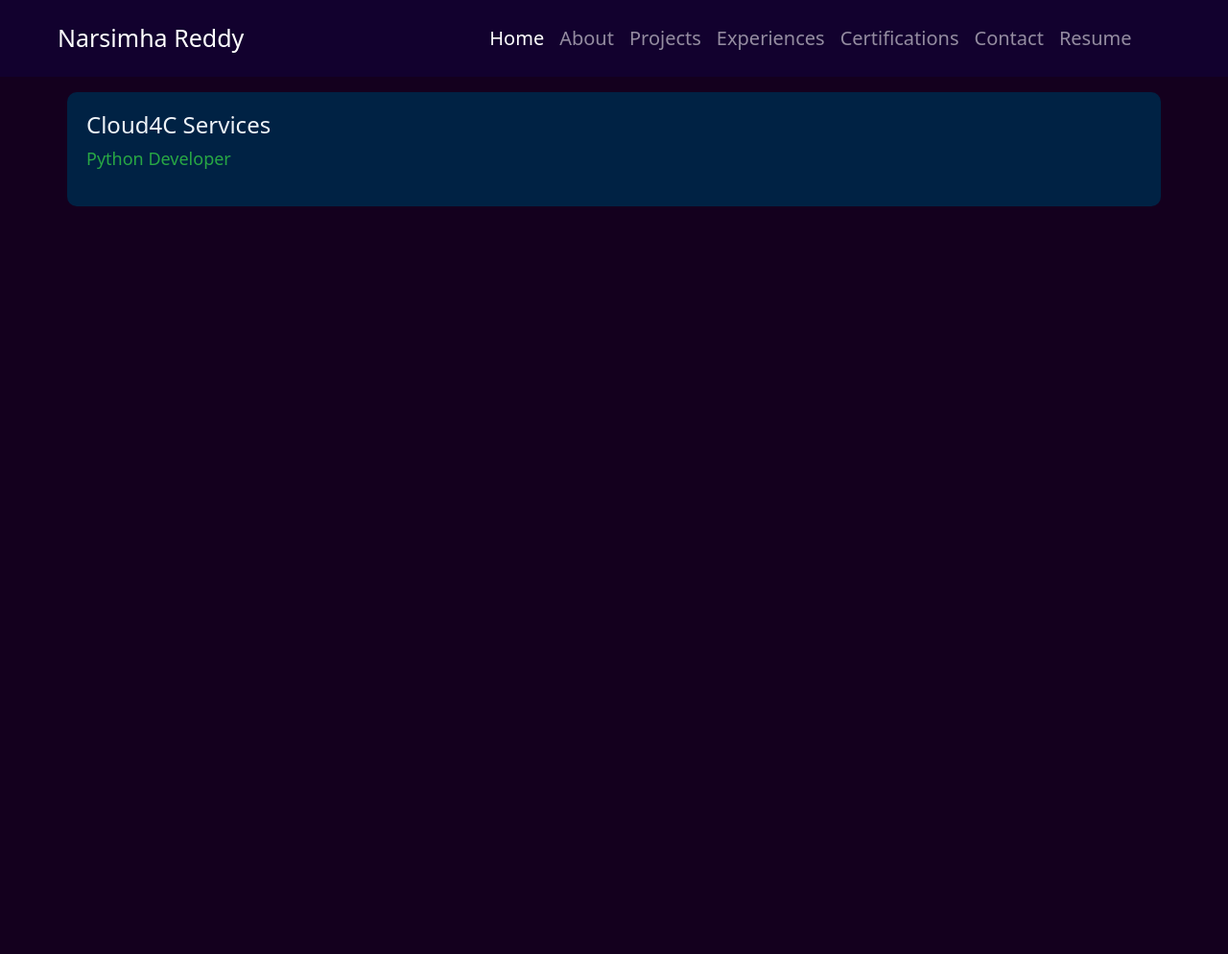
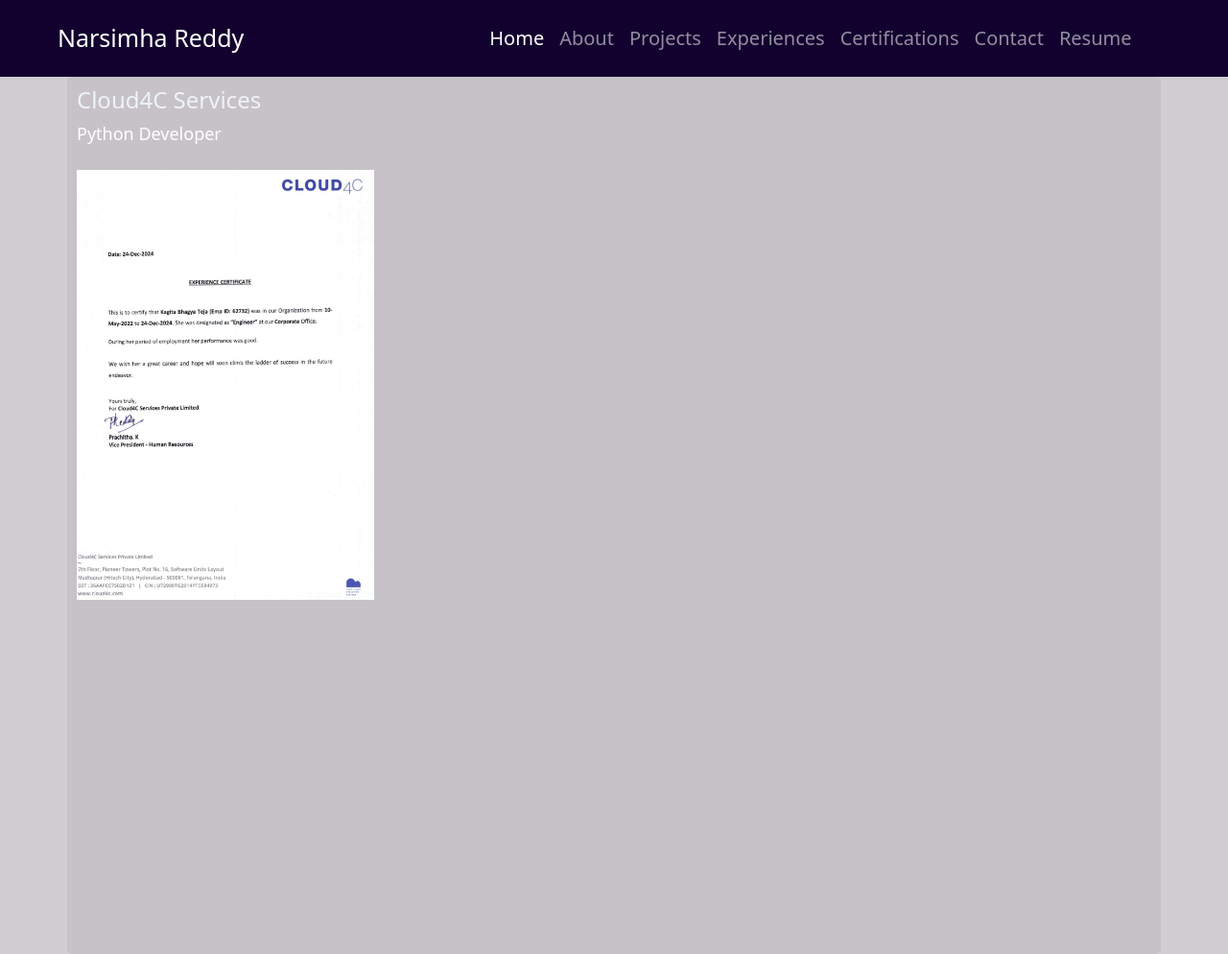
Before and after one commit to bhagyateja/Portfolio-1, a Django app: page /experience/ in a window 1280 px wide. Shown: the whole page at 96% size. Before the commit the page ends 215 px from the top, so only its background shows below. Run offline with Django 5.2, Linux system fonts and the light colour scheme.

Commit message:
Made changes in Home page

```diff
--- a/resume/static/css/style.css
+++ b/resume/static/css/style.css
@@ -1,5 +1,5 @@
 body{
-    background-color: rgb(20,0,30);
+     background-color: rgb(209, 205, 210);
 }
 
 .navbar-nav .nav-link:hover{
@@ -62,9 +62,9 @@
 }
 
 .jumbtron{
-    background-color: #002244;
-    padding:20px;
-    border-radius:10px;
+    background-color: #0a0a0a0e;
+    padding:10px;
+    border-radius:5px;
 }
 
 
@@ -75,7 +75,7 @@
 
 .lead{
     font-size: 18px;
-    color:#28a745;
+    color:#fff;
 }
 
 .form-container{
--- a/resume/templates/about.html
+++ b/resume/templates/about.html
@@ -76,7 +76,7 @@
           class="img-fluid"
       />
       <img
-    src="{% static 'images/excel.png' %}"
+    src="{% static 'images/Excel.png' %}"
     width="60"
     height="60"
     alt="Excel Logo"
@@ -84,7 +84,7 @@
 />
 
 <img
-    src="{% static 'images/sql.png' %}"
+    src="{% static 'images/sql.jpg' %}"
     width="60"
     height="60"
     alt="SQL Logo"
@@ -92,7 +92,7 @@
 />
 
 <img
-    src="{% static 'images/aws.png' %}"
+    src="{% static 'images/AWS.png' %}"
     width="60"
     height="60"
     alt="AWS Logo"
--- a/resume/templates/experience.html
+++ b/resume/templates/experience.html
@@ -1,12 +1,13 @@
 {% extends "base.html" %}
 {% load static %}
 {% block content1 %}
-<div class="row my-2">
+<div class="row">
 
     {% for eachitem in experience %}
-        <div class="jumbtron jumbtron-fluid mt-2">
+        <div class="jumbtron ">
             <h1 class="display4"> {{eachitem.company}} </h1>
             <p class="lead"> {{eachitem.position}}</p>
+           <img src="{% static 'images/ExperinceLetter.png' %}" alt="Experience Letter" class="img-fluid mt-2" style="max-width: 50%; height: 50%;">
         </div>
     {% endfor %}
 
```
Also changed, not shown: resume/static/images/AWS.png (added), resume/static/images/Excel.png (added), resume/static/images/ExperinceLetter.png (added), resume/static/images/sql.jpg (added), 5 other files.
